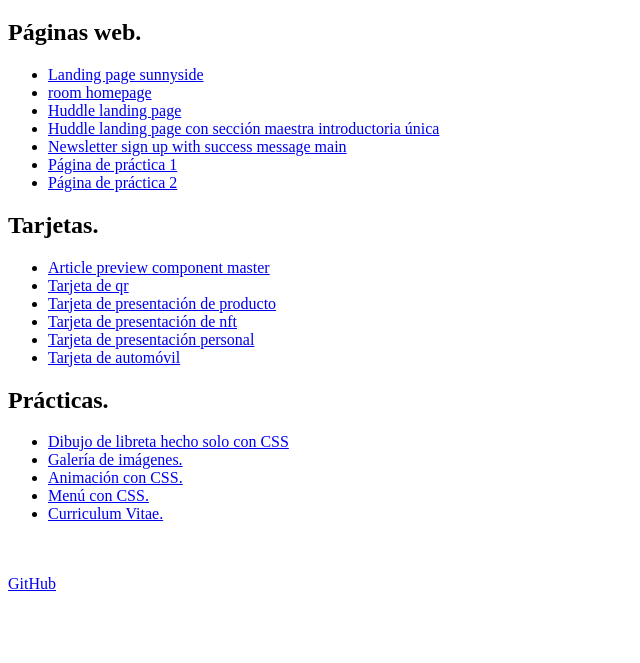
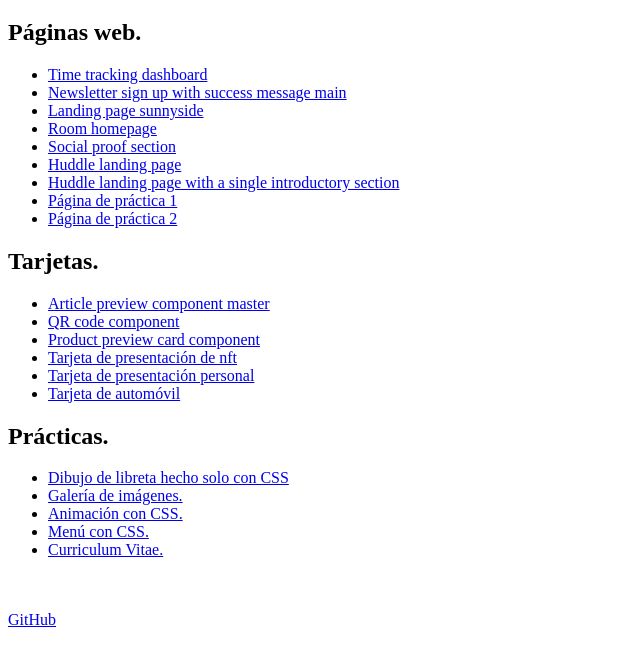
Before and after one commit to Juan122113/portfolio, a plain HTML site: page index.html in a window 1280 px wide. Shown: the part 61-724 px from the top of the page, without its empty margins (0-640 px from the left). Drawn offline with Linux system fonts and the light colour scheme.

Commit message:
Update index.html

```diff
--- a/index.html
+++ b/index.html
@@ -13,11 +13,13 @@
     <h2>Páginas web.</h2>
 
     <ul>
+        <li><a href="https://juan122113.github.io/time-tracking-dashboard-main/" target="_blank">Time tracking dashboard</a></li>
+        <li><a href="https://juan122113.github.io/newsletter-sign-up-with-success-message-main/" target="_blank">Newsletter sign up with success message main</a></li>
         <li><a href="https://juan122113.github.io/sunnyside-agency-landing-page-main/" target="_blank">Landing page sunnyside</a></li>
-        <li><a href="https://juan122113.github.io/room-homepage-master/" target="_blank">room homepage</a></li>
+        <li><a href="https://juan122113.github.io/room-homepage-master/" target="_blank">Room homepage</a></li>
+        <li><a href="https://juan122113.github.io/social-proof-section-master/" target="_blank">Social proof section</a></li>
         <li><a href="https://juan122113.github.io/landing-page/" target="_blank">Huddle landing page</a></li>
-        <li><a href="https://juan122113.github.io/huddle-landing-page-with-single-introductory-section-master/" target="_blank">Huddle landing page con sección maestra introductoria única</a></li>
-        <li><a href="https://juan122113.github.io/newsletter-sign-up-with-success-message-main/" target="_blank">Newsletter sign up with success message main</a></li>
+        <li><a href="https://juan122113.github.io/huddle-landing-page-with-single-introductory-section-master/" target="_blank">Huddle landing page with a single introductory section</a></li>
         <li><a href="https://juan122113.github.io/practice-page-1/" target="_blank">Página de práctica 1</a></li>
         <li><a href="https://juan122113.github.io/practice-page-2/" target="_blank">Página de práctica 2</a></li>
     </ul>
@@ -26,8 +28,8 @@
 
     <ul>
         <li><a href="https://juan122113.github.io/article-preview-component-master/" target="_blank">Article preview component master</a></li>
-        <li><a href="https://juan122113.github.io/qr-code-component-main/" target="_blank">Tarjeta de qr</a></li>
-        <li><a href="https://juan122113.github.io/product-preview-card-component-main/" target="_blank">Tarjeta de presentación de producto</a></li>
+        <li><a href="https://juan122113.github.io/qr-code-component-main/" target="_blank">QR code component</a></li>
+        <li><a href="https://juan122113.github.io/product-preview-card-component-main/" target="_blank">Product preview card component</a></li>
         <li><a href="https://juan122113.github.io/nft-preview-card-component-main/" target="_blank">Tarjeta de presentación de nft</a></li>
         <li><a href="https://juan122113.github.io/Presentation-card-1/" target="_blank">Tarjeta de presentación personal</a></li>
         <li><a href="https://juan122113.github.io/practice-card-1/" target="_blank">Tarjeta de automóvil</a></li>
```
